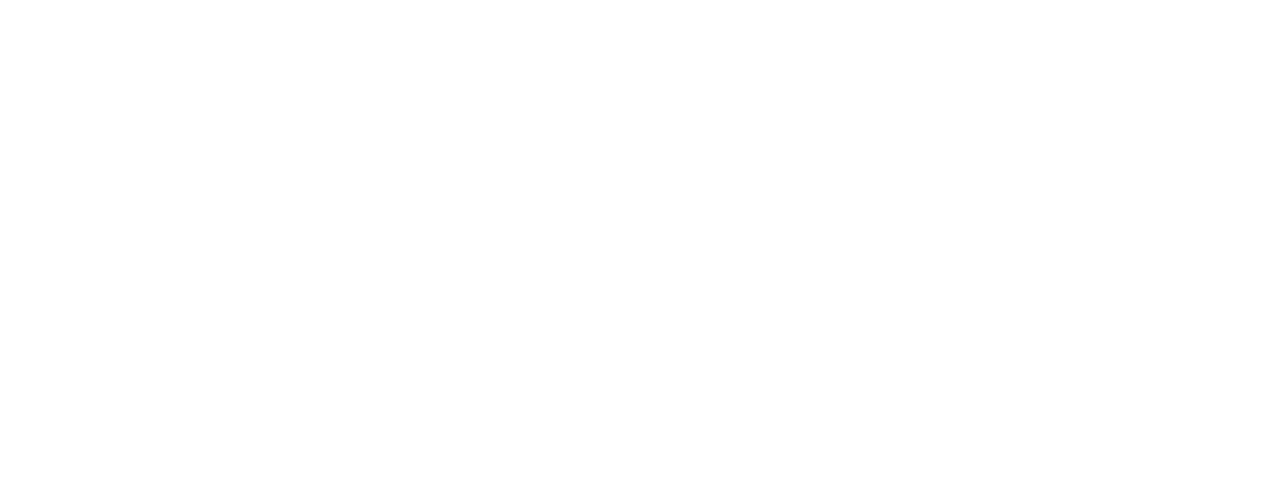
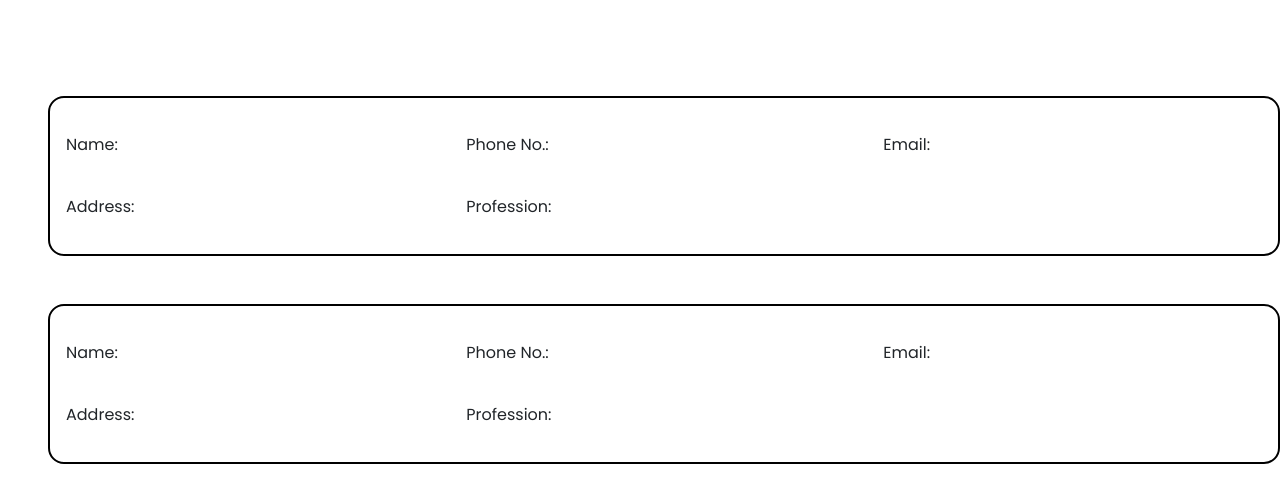
Before and after one commit to Ankuuush/Len-Den, a React (Create React App) app in the folder frontend/: page /currentLoan in a window 1280 px wide. Before the commit this address had no page. Shown: the top 502 px of the page. Built offline with nearby package versions, Linux system fonts and the light colour scheme; no server answers.

Commit message:
resuming

```diff
--- a/frontend/src/App.js
+++ b/frontend/src/App.js
@@ -9,6 +9,7 @@ import {
 import Home from './Components/Home/Home';
 import NavBar from './Components/NavBar';
 import HomeState from './Context/Home/HomeState';
+import CurrentItemDetails from './Components/Home/CurrentItemDetails';
 function App() {
   return (
     <HomeState>
@@ -17,6 +18,7 @@ function App() {
         <Route path='/' element={<><NavBar/><Home/></>}/>
         <Route path='/login' element={<Login/>}/>
         <Route path='/signup' element={<Signup/>}/>
+        <Route path='/currentLoan' element={<CurrentItemDetails/>}/>
       </Routes>
     </Router>
     </HomeState>
--- a/frontend/src/Components/Home/CurrentItemDetails.css
+++ b/frontend/src/Components/Home/CurrentItemDetails.css
@@ -0,0 +1,54 @@
+* {
+    margin: 0;
+    padding: 0;
+    box-sizing: border-box;
+}
+
+.container-lender-details {
+    margin-top: 3em;
+    height: 10em;
+    display: flex;
+    flex-wrap: wrap;
+}
+
+
+
+.lender-bio ,.contract-details{
+    margin-top: 3em;
+    flex: 80%;
+    display: grid;
+    grid-template-columns: auto auto auto;
+    align-items: center;
+    height: 100%;
+    margin-bottom: 0;
+    box-sizing: border-box;
+    margin-left: 3em;
+    border: 0.15em solid black;
+    padding: 1em;
+    border-radius: 1em;
+}
+
+.lender-bioItem,.contract-details-item{
+    margin-bottom: 0;;
+}
+
+@media only screen and (max-width:1000px) {
+    .container-lender-details {
+        /* width: 100vw; */
+        margin: 0;
+        height: 38em;
+        display: flex;
+        flex-wrap: wrap;
+        flex-direction: row;
+    }
+
+    .lender-bio, .contract-details {
+        font-size: 1em;
+        margin-left: 0;
+        margin-top: 1em;
+        flex: 100%;
+        align-self: flex-start;
+    }
+
+
+}
--- a/frontend/src/Components/Home/CurrentItemDetails.js
+++ b/frontend/src/Components/Home/CurrentItemDetails.js
@@ -1,8 +1,34 @@
-import React from 'react'
+import React, { useContext, useEffect } from 'react'
+import HomeContext from '../../Context/Home/HomeContext'
+import './CurrentItemDetails.css'
+const CurrentItemDetails = () => {
+  const homeContext = useContext(HomeContext)
+  const {getLenderDetails,lenderDetails}=homeContext
 
-const CurrentItemDetails = () => {
+  useEffect(() => {
+    getLenderDetails("62580a7fb66576177c25da31");
+  }, [])
+
   return (
-      <></>
+      <>
+      <div className="container-lender-details">
+      <div className="lender-bio">
+          <p className="lender-bioItem">Name: {lenderDetails.name}</p>
+          <p className="lender-bioItem">Phone No.: {lenderDetails.phone_no}</p>
+          <p className="lender-bioItem">Email: {lenderDetails.email}</p>
+          <p className="lender-bioItem">Address: {lenderDetails.address}</p>
+          <p className="lender-bioItem">Profession: {lenderDetails.profession}</p>
+        </div>
+
+        <div className="contract-details">
+          <p className="contract-details-item">Name: {lenderDetails.name}</p>
+          <p className="contract-details-item">Phone No.: {lenderDetails.phone_no}</p>
+          <p className="contract-details-item">Email: {lenderDetails.email}</p>
+          <p className="contract-details-item">Address: {lenderDetails.address}</p>
+          <p className="contract-details-item">Profession: {lenderDetails.profession}</p>
+        </div>
+      </div>
+      </>
   )
 }
 
--- a/frontend/src/Components/Home/Home.js
+++ b/frontend/src/Components/Home/Home.js
@@ -6,13 +6,14 @@ import HomeContext from '../../Context/Home/HomeContext'
 
 const Home = () => {
   const homecontext = useContext(HomeContext)
-    const {getLoan,totalBorrowed,totalLent,onTime,defaulted,noBorrowed,noLent,currentLoans}=homecontext
+    const {getLoan,totalBorrowed,totalLent,onTime,defaulted,noBorrowed,noLent,currentLoans,getUserDetails,userDetails}=homecontext
     useEffect( () => {
       getLoan();
+      getUserDetails();
     }, [])
   return (
     <div style={{marginLeft:"5em",marginRight:"5em"}}>
-    <Profile/>
+    <Profile userDetails={userDetails}/>
     <Stats totalBorrowed={totalBorrowed} totalLent={totalLent} onTime={onTime} defaulted={defaulted} noBorrowed={noBorrowed} noLent={noLent} />
     <Current currentLoans={currentLoans}/>
     </div>
--- a/frontend/src/Components/Home/Profile.css
+++ b/frontend/src/Components/Home/Profile.css
@@ -17,10 +17,12 @@ img.bio {
     border: 0.25em solid black;
 }
 
-p.bio {
+div.bio {
     flex: 80%;
-    align-self: flex-end;
-    height: 5em;
+    display: grid;
+    grid-template-columns: auto auto auto;
+    align-items: center;
+    height: 100%;
     margin-bottom: 0;
     box-sizing: border-box;
     margin-left: 3em;
@@ -28,7 +30,9 @@ p.bio {
     padding: 1em;
     border-radius: 1em;
 }
-
+.bioItem{
+    margin-bottom: 0;;
+}
 
 @media only screen and (max-width:1000px) {
     .containerTest {
@@ -51,7 +55,7 @@ p.bio {
         margin-bottom: 0;
     }
 
-    p.bio {
+    div.bio {
         font-size: 1em;
         margin-left: 0;
         margin-top: 1em;
--- a/frontend/src/Components/Home/Profile.js
+++ b/frontend/src/Components/Home/Profile.js
@@ -1,17 +1,24 @@
-import React from 'react'
-import './Profile.css'
-const Profile = () => {
+import React from "react";
+import "./Profile.css";
+const Profile = (props) => {
+  const { userDetails } = props;
   return (
     <>
-    <div className="containerTest">
-        <img className="bio"
-            src="https://cdn.pixabay.com/photo/2015/10/05/22/37/blank-profile-picture-973460_960_720.png" />
-        <p className="bio">Lorem ipsum dolor, sit amet consectetur adipisicing elit. Tempore sapiente veniam tempora
-            dolor rerum ex molestias in ad magni? Fuga eos sint distinctio maiores deserunt at magnam. Iure,
-            consectetur quis?
-        </p>
-    </div></>
-  )
-}
+      <div className="containerTest">
+        <img
+          className="bio"
+          src="https://cdn.pixabay.com/photo/2015/10/05/22/37/blank-profile-picture-973460_960_720.png"
+        />
+        <div className="bio">
+          <p className="bioItem">Name: {userDetails.name}</p>
+          <p className="bioItem">Phone No.: {userDetails.phone_no}</p>
+          <p className="bioItem">Email: {userDetails.email}</p>
+          <p className="bioItem">Address: {userDetails.address}</p>
+          <p className="bioItem">Profession: {userDetails.profession}</p>
+        </div>
+      </div>
+    </>
+  );
+};
 
-export default Profile
+export default Profile;
--- a/frontend/src/Components/NavBar.js
+++ b/frontend/src/Components/NavBar.js
@@ -1,17 +1,18 @@
 import React from 'react'
 import 'bootstrap/dist/css/bootstrap.min.css';
-import { Nav, Container,Navbar,Button } from 'react-bootstrap';
+import { Nav, Container,Navbar,Button, } from 'react-bootstrap';
+import { Link } from 'react-router-dom';
 const NavBar = () => {
     return (
         <>
             <Navbar bg="dark" variant="dark">
                 <Container>
-                    <Navbar.Brand href="#home">Navbar</Navbar.Brand>
+                    <Navbar.Brand as={Link} to="/">Navbar</Navbar.Brand>
                     <Nav className="me-auto">
-                        <Nav.Link href="/">Home</Nav.Link>
-                        <Nav.Link href="apply">Apply Now</Nav.Link>
-                        <Nav.Link href="application">Loan Application</Nav.Link>
-                        <Nav.Link href="lend">Loan Requests</Nav.Link>
+                        <Nav.Link as={Link} to="/">Home</Nav.Link>
+                        <Nav.Link as={Link} to="/apply">Apply Now</Nav.Link>
+                        <Nav.Link as={Link} to="/application">Loan Application</Nav.Link>
+                        <Nav.Link as={Link} to="/lend">Loan Requests</Nav.Link>
                     </Nav>
                     <Button variant="outline-primary">Logout</Button>
                 </Container>
--- a/frontend/src/Context/Home/HomeState.js
+++ b/frontend/src/Context/Home/HomeState.js
@@ -5,14 +5,43 @@ import HomeContext from "./HomeContext";
 const HomeState = (props) => {
   const [borrowed, setBorrowed] = useState([]);
   const [lent, setLent] = useState([]);
-  const [totalBorrowed, setTotalBorrowed] = useState();
-  const [totalLent, setTotalLent] = useState();
-  const [onTime, setOnTime] = useState();
-  const [defaulted, setDefaulted] = useState();
-  const [noBorrowed, setNoBorrowed] = useState();
-  const [noLent, setNoLent] = useState();
+  const [totalBorrowed, setTotalBorrowed] = useState("");
+  const [totalLent, setTotalLent] = useState("");
+  const [onTime, setOnTime] = useState('');
+  const [defaulted, setDefaulted] = useState('');
+  const [noBorrowed, setNoBorrowed] = useState('');
+  const [noLent, setNoLent] = useState('');
   const host = "http://localhost:5000";
   const [currentLoans, setCurrentLoans] = useState([])
+  const [userDetails, setUserDetails] = useState("")
+  const [lenderDetails, setLenderDetails] = useState("")
+
+  const getUserDetails= async()=>{
+    const response = await fetch(`${host}/api/auth/userDetails`, {
+      method: "GET",
+      headers: {
+        "Content-Type": "application/json",
+        "auth-token":
+          "eyJhbGciOiJIUzI1NiIsInR5cCI6IkpXVCJ9.eyJ1c2VyIjp7ImlkIjoiNjI1MTg2MTUyMDE5NTZkYzQ5Y2VlZTEyIn0sImlhdCI6MTY0OTUwOTkwOX0.v3vDVeEvSoximC-CF7j8GkBvV81TAW-dv8NeQcTZwM8",
+      },
+    });
+    const json= await response.json();
+    console.log(json)
+    setUserDetails(json);
+  }
+
+  const getLenderDetails= async(id)=>{
+    const response = await fetch(`${host}/api/auth/lenderDetails/${id}`, {
+      method: "GET",
+      headers: {
+        "Content-Type": "application/json",
+        "auth-token":
+          "eyJhbGciOiJIUzI1NiIsInR5cCI6IkpXVCJ9.eyJ1c2VyIjp7ImlkIjoiNjI1MTg2MTUyMDE5NTZkYzQ5Y2VlZTEyIn0sImlhdCI6MTY0OTUwOTkwOX0.v3vDVeEvSoximC-CF7j8GkBvV81TAW-dv8NeQcTZwM8",
+      },
+    });
+    const json= await response.json();
+    setLenderDetails(json);
+  }
 
   const getLoan = async () => {
     const borrowResponse = await fetch(`${host}/api/application/fetchmyloan`, {
@@ -105,7 +134,11 @@ const HomeState = (props) => {
         defaulted,
         noBorrowed,
         noLent,
-        currentLoans
+        currentLoans,
+        getUserDetails,
+        userDetails,
+        getLenderDetails,
+        lenderDetails
       }}
     >
       {props.children}
```
Also changed, not shown: 1 other file (tests, documents, lock files or other folders).
